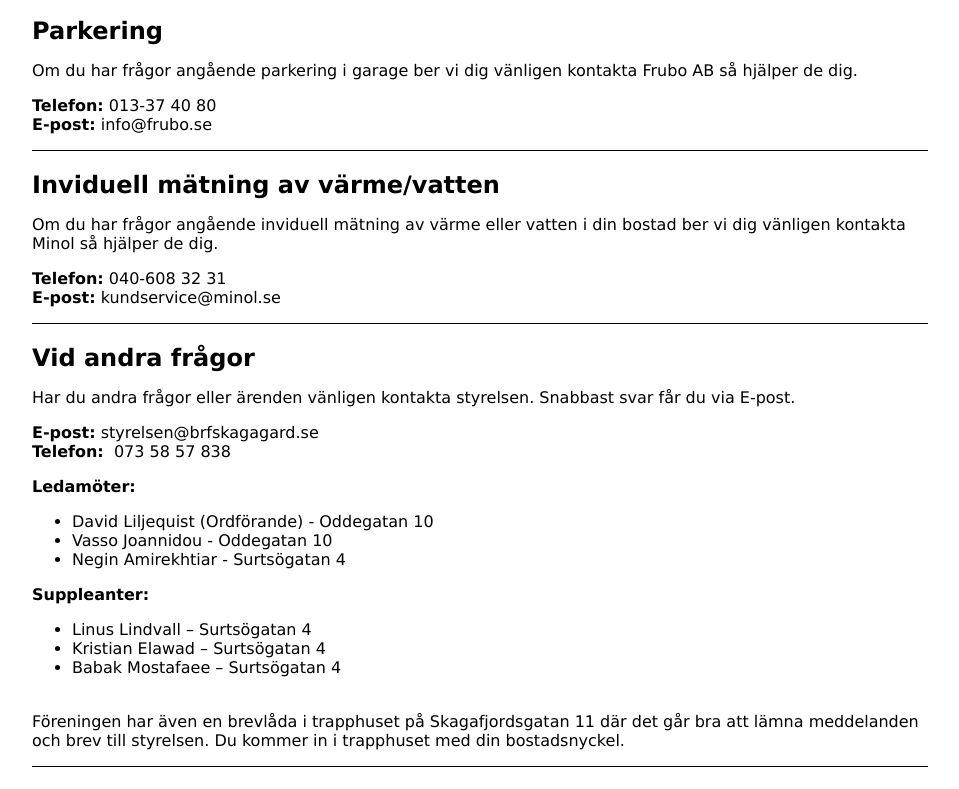
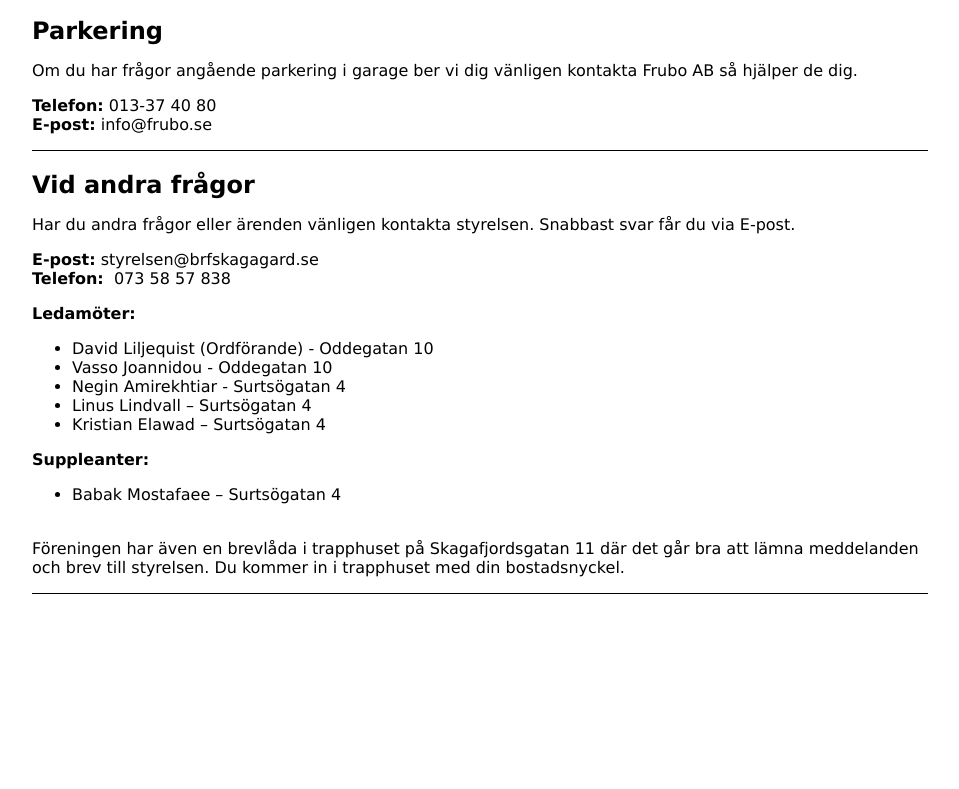
Before and after one commit to BrfSkagagard/brfskagagard.github.io, a plain HTML site: page contact.html in a window 1280 px wide. Shown: the part 844-1633 px from the top of the page, without its empty margins (160-1119 px from the left). After the commit the page ends 1478 px from the top, so only its background shows below. Drawn offline with Linux system fonts and the light colour scheme.

Commit message:
Removed informaiton about individual measurements of värme/vatten, changed members of board, changed fortum to ellevio

```diff
--- a/contact.html
+++ b/contact.html
@@ -74,17 +74,6 @@
                         <strong>E-post:</strong> info@frubo.se</p>
                 </div>
                 <div class="news-item">
-                    <h2 id="inviduell-matning">Inviduell m&#228;tning av v&#228;rme/vatten</h2>
-                    <p>Om du har fr&#229;gor ang&#229;ende inviduell m&#228;tning av v&#228;rme eller vatten i din bostad ber
-                        vi dig v&#228;nligen kontakta Minol s&#229; hj&#228;lper de dig.</p>
-                    <p>
-                        <strong>Telefon:</strong> 040-608 32 31
-                        <br>
-                        <strong>E-post:</strong> kundservice@minol.se
-                        <br>
-                    </p>
-                </div>
-                <div class="news-item">
                     <h2 id="styrelsen">Vid andra fr&#229;gor</h2>
                     <p>Har du andra fr&#229;gor eller &#228;renden v&#228;nligen kontakta styrelsen. Snabbast svar får du via E-post.</p>
                     <p>
@@ -98,10 +87,10 @@
                             <li>David Liljequist (Ordf&#246;rande) - Oddegatan 10</li>
                             <li>Vasso Joannidou - Oddegatan 10</li>
                             <li>Negin Amirekhtiar - Surts&#246;gatan 4</li>
+                            <li>Linus Lindvall – Surts&#246;gatan 4</li>
+                            <li>Kristian Elawad – Surts&#246;gatan 4</li>
                         </ul><strong>Suppleanter:</strong>
                         <ul>
-                            <li>Linus Lindvall – Surts&#246;gatan 4</li>
-                            <li>Kristian Elawad – Surts&#246;gatan 4</li>
                             <li>Babak Mostafaee – Surts&#246;gatan 4</li>
                         </ul>
                     </p>
```
Also changed, not shown: el.html (+2 -2 lines).
